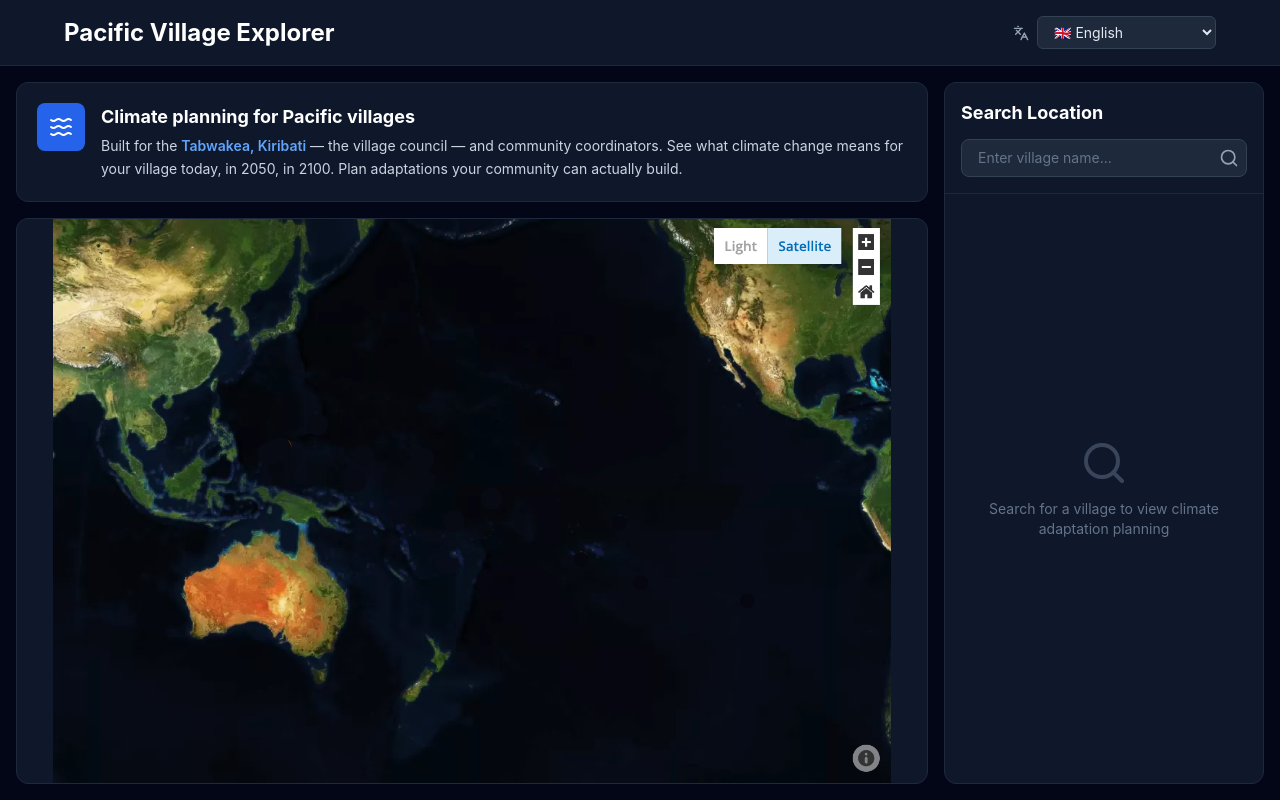
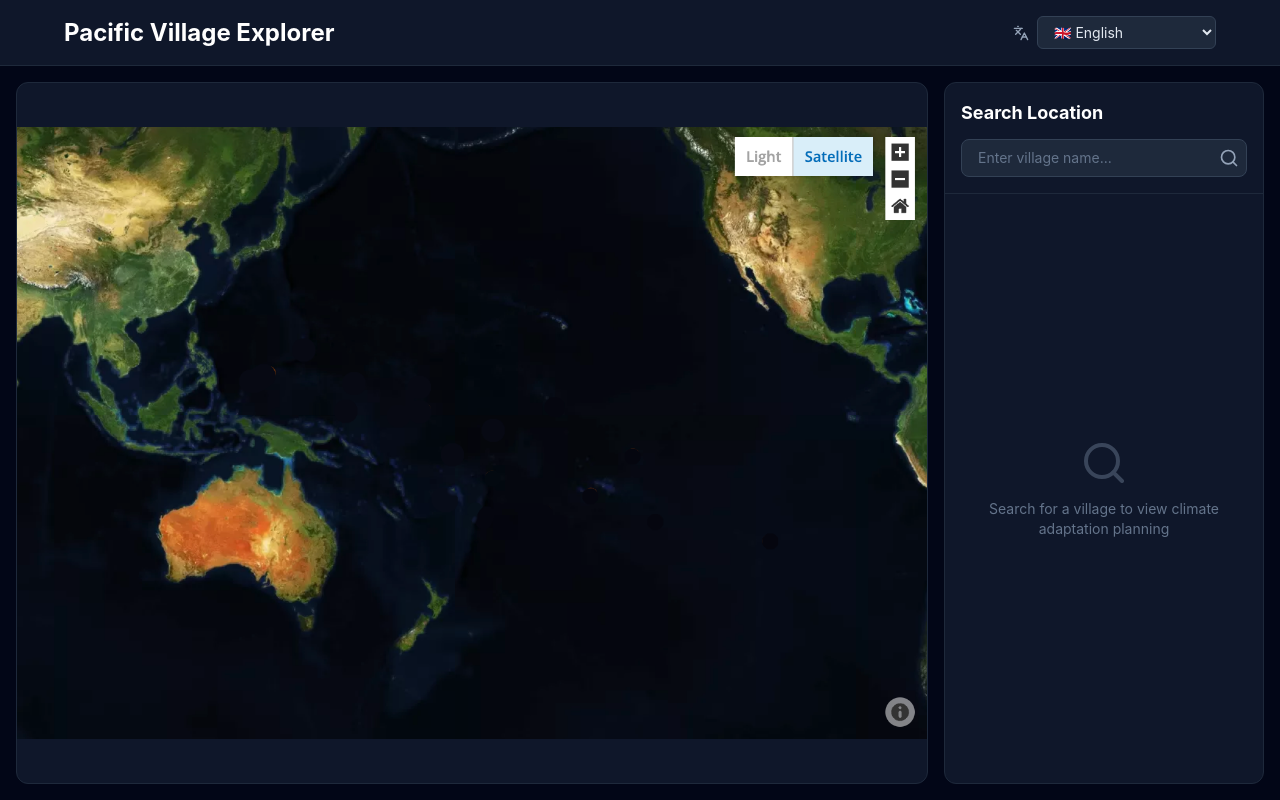
Before and after one commit to reeyansh404/Pacific-Village-Explorer, a React (Vite) app: page / in a window 1280 px wide. Built offline with nearby package versions, Linux system fonts and the light colour scheme.

Commit message:
Added legend for map.

```diff
--- a/src/components/Homepage.jsx
+++ b/src/components/Homepage.jsx
@@ -389,21 +389,31 @@ export default function Homepage({ onSelectVillage }) {
 
       <div className="flex-1 flex p-4 gap-4 overflow-hidden">
         <div className="flex-1 flex flex-col gap-4 overflow-hidden">
-          <div className="bg-slate-900 border border-slate-800 rounded-xl p-5 flex-shrink-0">
-            <div className="flex items-start gap-4">
-              <div className="bg-blue-600 rounded-lg p-3 flex-shrink-0">
-                <Waves className="w-6 h-6 text-white" />
-              </div>
-              <div>
-                <h2 className="text-lg font-bold mb-1">Climate planning for Pacific villages</h2>
-                <p className="text-sm text-slate-300 leading-relaxed">
-                  Built for the <span className="text-blue-400 font-semibold">Tabwakea, Kiribati</span> — the village council —
-                  and community coordinators. See what climate change means for your village today,
-                  in 2050, in 2100. Plan adaptations your community can actually build.
-                </p>
+          {hasSearched && (
+            <div className="bg-slate-900 border border-slate-800 rounded-xl p-5 flex-shrink-0">
+              <div className="flex items-start justify-between gap-6">
+                <div>
+                  <h2 className="text-xl font-bold mb-2">CHRISTMAS, KIRIBATI</h2>
+                  <p className="text-sm text-slate-300">
+                    Water level: <span className="font-semibold text-blue-400">0.0 m above MHHW</span>
+                  </p>
+                </div>
+                <div className="flex-shrink-0">
+                  <div className="text-xs font-semibold text-slate-400 mb-2">FLOODING VULNERABILITY</div>
+                  <div className="space-y-2">
+                    <div className="flex items-center gap-2">
+                      <div className="w-6 h-4 rounded" style={{ backgroundColor: '#707DDC' }}></div>
+                      <span className="text-sm text-slate-300">Vulnerable to Oceanic Flooding</span>
+                    </div>
+                    <div className="flex items-center gap-2">
+                      <div className="w-6 h-4 rounded" style={{ backgroundColor: '#78C4F1' }}></div>
+                      <span className="text-sm text-slate-300">Vulnerable to Groundwater Flooding</span>
+                    </div>
+                  </div>
+                </div>
               </div>
             </div>
-          </div>
+          )}
 
           <div className="flex-1 bg-slate-900 border border-slate-800 rounded-xl overflow-hidden relative">
             <img
```
